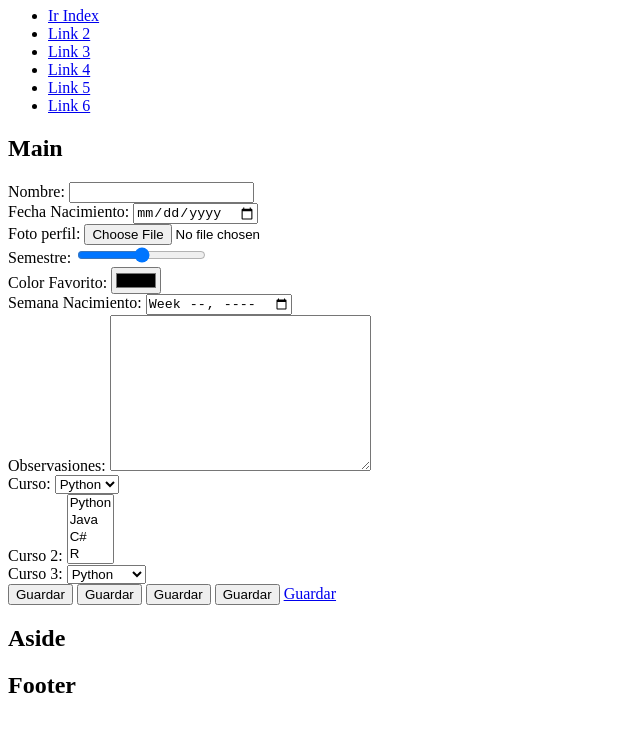
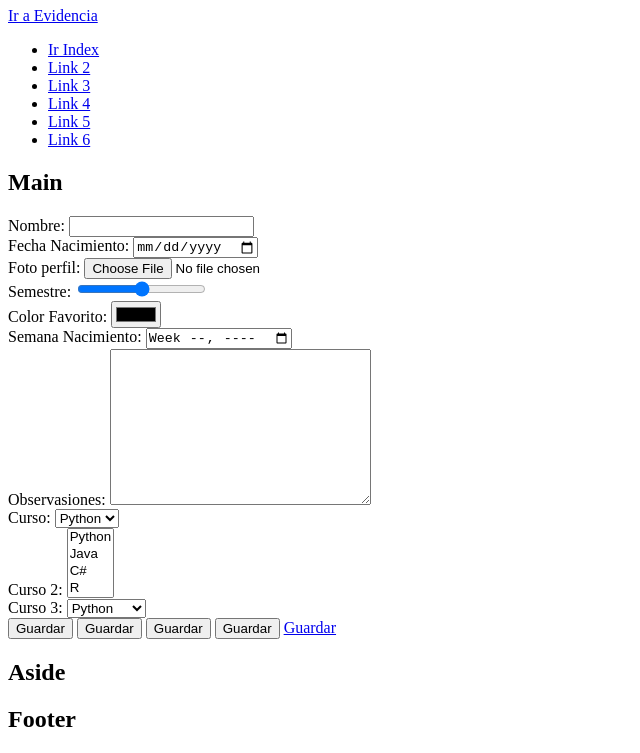
Before and after one commit to KimTaet/practica520409, a plain HTML site: page formularios.html in a window 1280 px wide. Shown: the part 73-826 px from the top of the page, without its empty margins (0-640 px from the left). Before the commit the page ends 800 px from the top, so only its background shows below. Drawn offline with Linux system fonts and the light colour scheme.

Commit message:
Cambios en el codigo

```diff
--- a/formularios.html
+++ b/formularios.html
@@ -9,6 +9,7 @@
     <!--(header>nav>ul>(li>a[href="#"]{Link $})*6)+main+aside+footer-->
     <header>
         <h1>Formularios</h1>
+        <a href="https://fdw52ad2023.github.io/website52//KimTaet/index.html">Ir a Evidencia</a>
         <nav>
             <ul>
                 <li><a href="index.html">Ir Index</a></li>
```
Also changed, not shown: index.html (+1 -0 lines).
